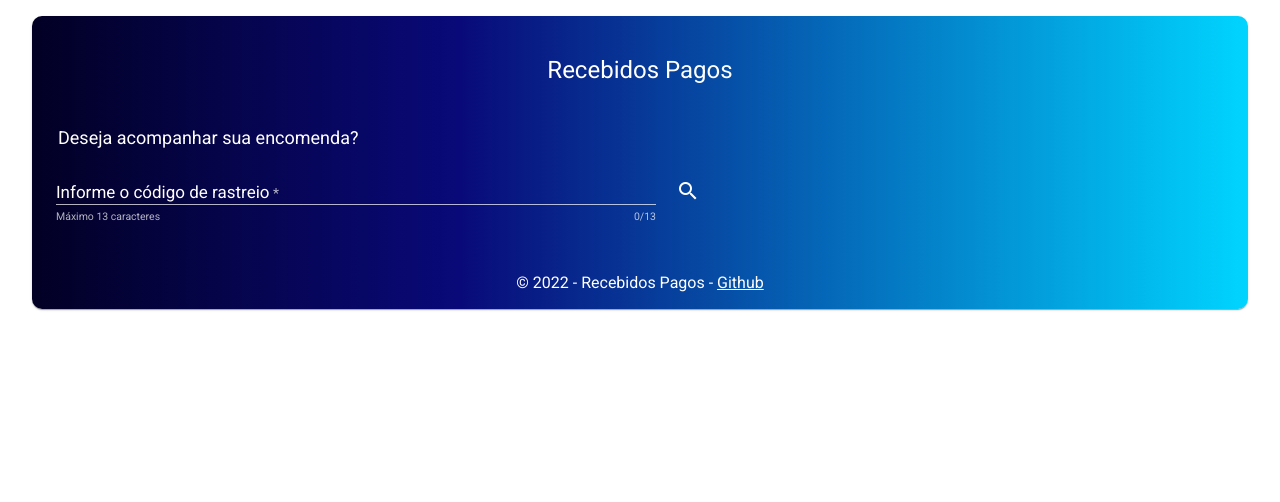
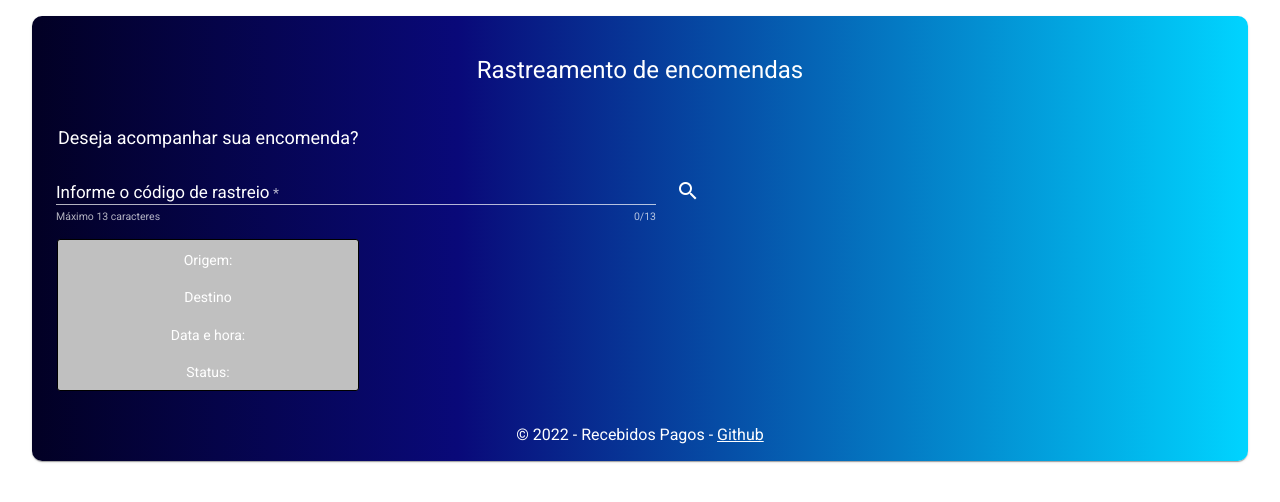
Before and after one commit to nosremehj/tracking-orders, an Angular app: page / in a window 1280 px wide. Shown: the top 502 px of the page. Built offline with nearby package versions, Linux system fonts and the light colour scheme.

Commit message:
initial creation of the card for the query result

```diff
--- a/src/app/components/home/home.component.html
+++ b/src/app/components/home/home.component.html
@@ -1,28 +1,47 @@
 <mat-card class="card">
-    <h1>Recebidos Pagos</h1>
+  <h1>Rastreamento de encomendas</h1>
   <mat-card-content>
     <div class="container">
-            <mat-card-subtitle class="title">Deseja acompanhar sua encomenda? </mat-card-subtitle>
+      <mat-card-subtitle class="title"
+        >Deseja acompanhar sua encomenda?
+      </mat-card-subtitle>
       <div class="container">
         <mat-form-field hintLabel="Máximo 13 caracteres" appearance="legacy">
           <mat-label>Informe o código de rastreio</mat-label>
           <input
-                    [(ngModel)] = "order"
+            [(ngModel)]="order"
             name="order"
             required
-                    matInput #input
+            matInput
+            #input
             maxlength="13"
-                    placeholder="Ex. AA987654321BR">
-                    <mat-hint align="end">{{input.value?.length || 0}}/13</mat-hint>
+            placeholder="Ex. AA987654321BR"
+          />
+          <mat-hint align="end">{{ input.value?.length || 0 }}/13</mat-hint>
         </mat-form-field>
-                <button (click)="trackingOrders()" mat-button><mat-icon>search</mat-icon></button>
+        <button (click)="trackingOrders()" mat-button>
+          <mat-icon>search</mat-icon>
+        </button>
+      </div>
+    </div>
+  </mat-card-content>
+
+  <div class="card-result">
+    <div class="cards">
+      <span> Origem: </span>
+      <span> Destino </span>
+      <span> Data e hora: </span>
+      <span> Status: </span>
+    </div>
   </div>
 
-        </div>
-    </mat-card-content>
   <footer>
     &copy; 2022 - Recebidos Pagos -
-        <a mat-list-item href="https://github.com/nosremehj/tracking-orders" target="_blank">
+    <a
+      mat-list-item
+      href="https://github.com/nosremehj/tracking-orders"
+      target="_blank"
+    >
       Github
     </a>
   </footer>
--- a/src/app/components/home/home.component.scss
+++ b/src/app/components/home/home.component.scss
@@ -56,3 +56,27 @@
 .full-with {
     width: 100%;
 }
+
+.card-result{
+    margin-left: 25px;
+}
+.cards{
+    transition: 5s;
+    border: 1.5px solid rgb(0, 0, 0);
+    border-radius: 3px;
+    display: flex;
+    flex-wrap: wrap;
+    text-align: center;
+    width: 300px;
+    height: 150px;
+    background-color: silver;
+    span{
+        margin-top: 10px;
+        width: 100%;
+    }
+}
+.cards:hover{
+    border: 1px solid white;
+    transition: 5s;
+    background: linear-gradient(90deg, rgba(2, 0, 36, 1) 0%, rgba(9, 9, 121, 1) 35%, rgba(0, 212, 255, 1) 100%);
+}
```
Lines whose indentation alone changed are shown as unchanged.
